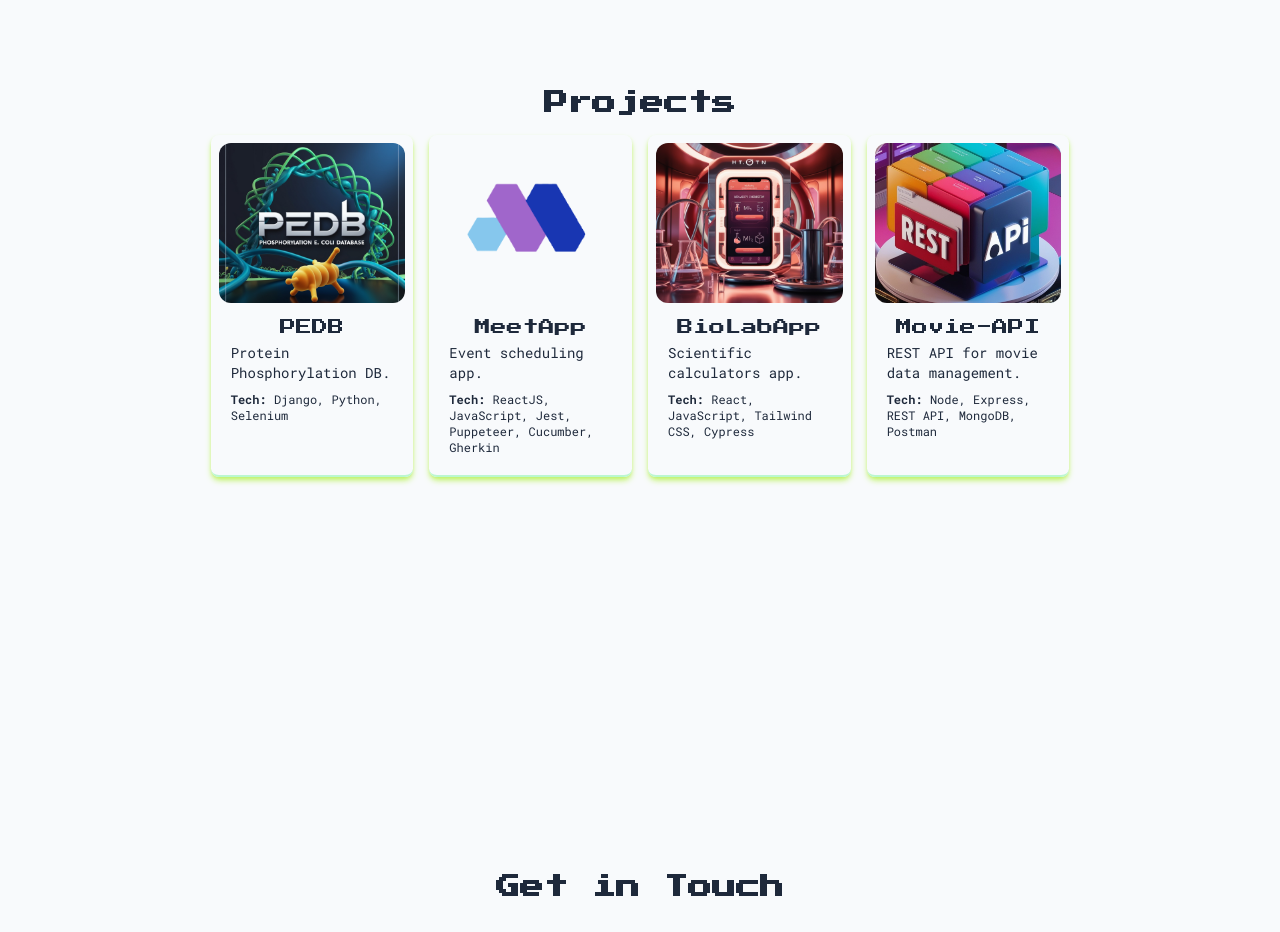
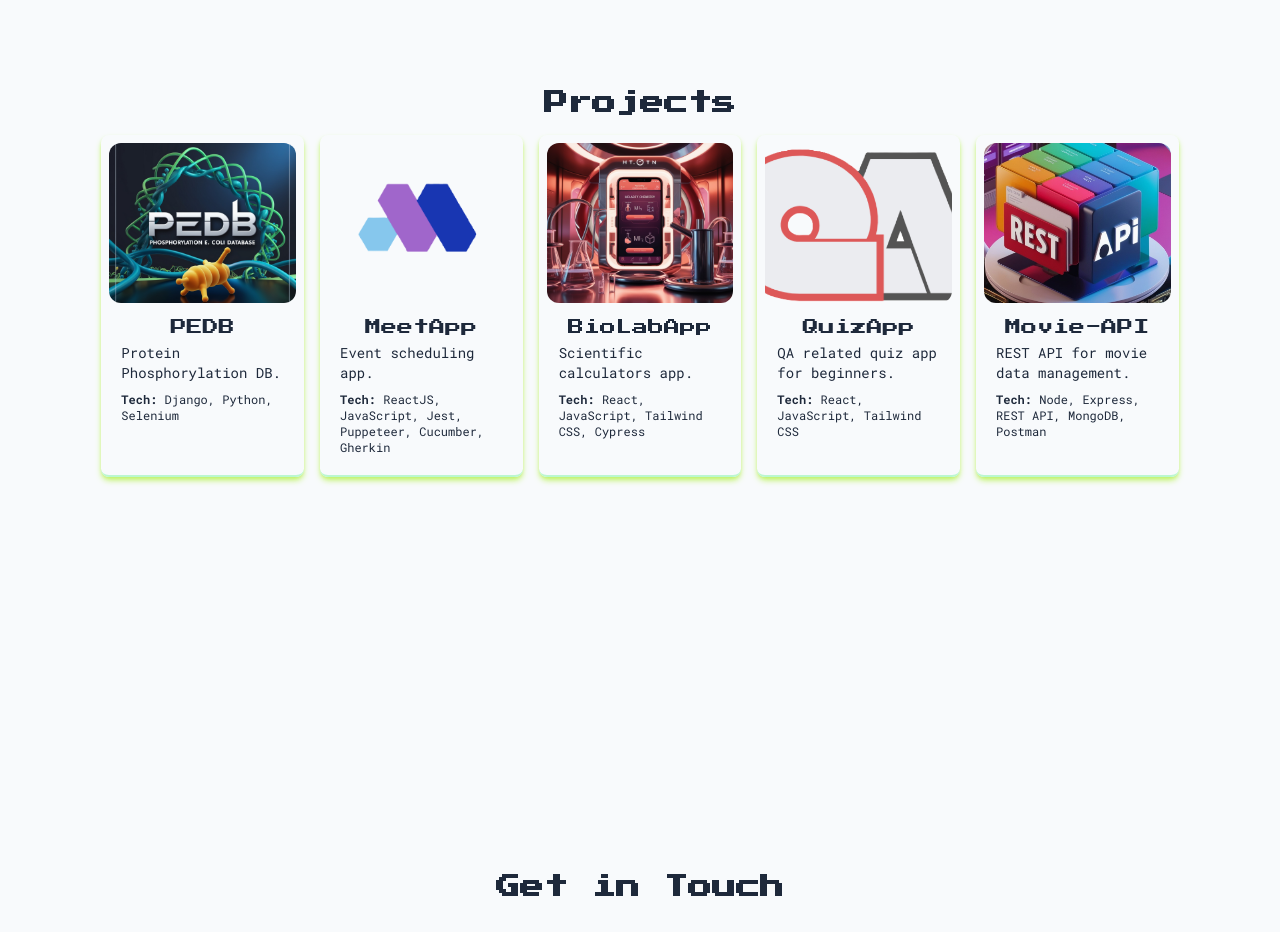
Before and after one commit to torbalansky/portfolio-pako, a React (Vite) app: page / in a window 1280 px wide. Shown: the part 2160-3092 px from the top of the page. Built offline with nearby package versions, Linux system fonts and the light colour scheme.

Commit message:
Add new project.

```diff
--- a/src/Data/Data.js
+++ b/src/Data/Data.js
@@ -3,6 +3,7 @@ import PEDB from '../assets/pedb.png';
 import calculators from '../assets/calculators.jpg';
 import chat from '../assets/chat.png';
 import movie from '../assets/movie.jpg';
+import quiz from '../assets/quiz.png'
 import movie_api from '../assets/movie_api.jpg'
 import { RiJavascriptLine } from "react-icons/ri";
 import meet from '../assets/meet_logo.png';
@@ -52,7 +53,7 @@ export const projectsData = [
     info: 'Event scheduling app.',
     image: meet,
     description: "MeetApp is a web application developed following the principles of test-driven development. It's designed to work without needing a server and is built using technologies like React and JavaScript. It also makes use of the Google Calendar API to get information about upcoming events and relies on AWS Lambda to handle user access securely.",
-    liveLink: "https://torbalansky.github.io/meet/",
+    // liveLink: "https://torbalansky.github.io/meet/",
     githubLink: "https://github.com/torbalansky/meet",
     tech: "ReactJS, JavaScript, Jest, Puppeteer, Cucumber, Gherkin",
   },
@@ -66,16 +67,17 @@ export const projectsData = [
     githubLink: "https://github.com/torbalansky/biochem-lab-calculators",
     tech: "React, JavaScript, Tailwind CSS, Cypress",
   },
-  //  {
-  //   id: 4,
-  //   title: "Chat App",
-  //  info: 'Cross-platform messaging app',
-  //  image: chat,
-  //  description: "ChatApp is a cross-platform messaging application built with React Native and Expo. It enables users to chat, share images, and location. The app utilizes Google Firebase for user authentication and stores data both online and offline.",
-  //  liveLink: "https://github.com/torbalansky/chat-app",
-  //  githubLink: "https://github.com/torbalansky/chat-app",
-  //  tech: "React Native, JavaScript, Google Firebase",
-  //},
+
+  {
+    id: 4,
+    title: "QuizApp",
+    info: 'QA related quiz app for beginners.',
+    image: quiz,
+    description: "QuizApp is a beginner-friendly web app designed to help you learn and test your knowledge of fundamental Quality Assurance (QA) concepts. It covers key topics such as the Software Testing Life Cycle (STLC), QA principles, and basic testing techniques. With interactive quizzes and practical tools, QuizApp makes learning QA concepts easy and fun, perfect for those just starting their journey in software testing.",
+    liveLink: "https://quiza-qa.netlify.app/",
+    githubLink: "https://github.com/torbalansky/manual-QA",
+    tech: "React, JavaScript, Tailwind CSS",
+  },
 
   {
     id: 5,
@@ -108,6 +110,17 @@ export const projectsData = [
   //  githubLink: "https://github.com/torbalansky/restaurant-website",
   // tech: "React, Vite",
  // },
+
+   //  {
+  //   id: 4,
+  //   title: "Chat App",
+  //  info: 'Cross-platform messaging app',
+  //  image: chat,
+  //  description: "ChatApp is a cross-platform messaging application built with React Native and Expo. It enables users to chat, share images, and location. The app utilizes Google Firebase for user authentication and stores data both online and offline.",
+  //  liveLink: "https://github.com/torbalansky/chat-app",
+  //  githubLink: "https://github.com/torbalansky/chat-app",
+  //  tech: "React Native, JavaScript, Google Firebase",
+  //},
 ];
 
 export const techData = [
```
Also changed, not shown: src/assets/quiz.png (added).
